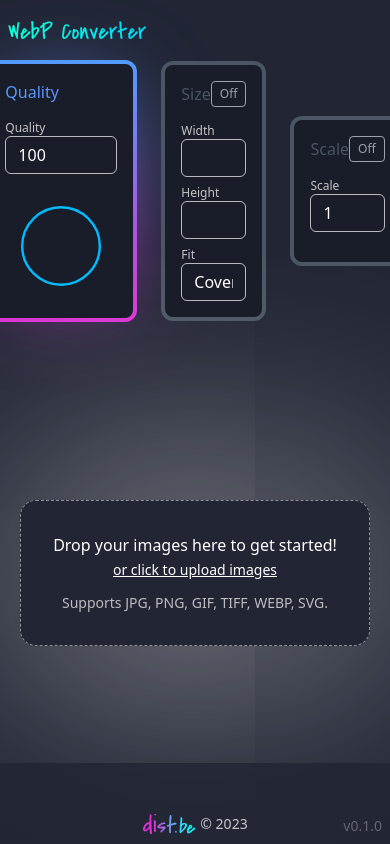
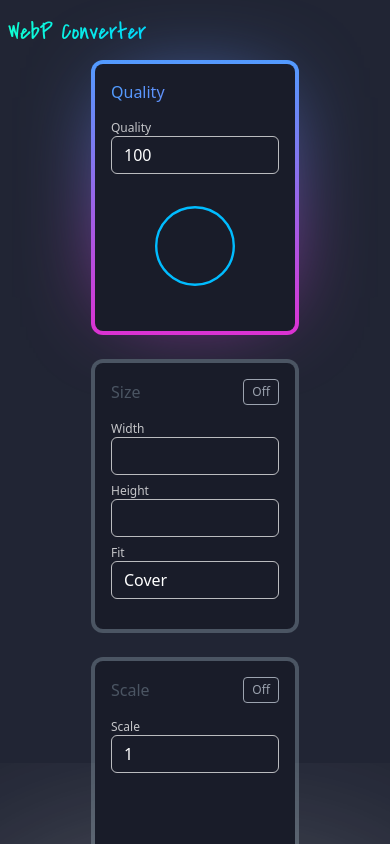
Before and after one commit to distbe/webp, a SvelteKit app: page / in a window 390 px wide. Shown: the top 844 px of the page. Built offline with nearby package versions, Linux system fonts and the light colour scheme.

Commit message:
fix: mobile layout

```diff
--- a/src/routes/+layout.svelte
+++ b/src/routes/+layout.svelte
@@ -17,7 +17,7 @@
     <slot />
   </main>
 
-  <footer>
+  <footer class="relative">
     <div class="container mx-auto px-4 flex justify-center py-2">
       <div class="flex items-center gap-x-1">
         <a href="https://github.com/distbe" target="_blank" rel="noopener noreferrer"
--- a/src/routes/+page.svelte
+++ b/src/routes/+page.svelte
@@ -204,7 +204,7 @@
 <div class="flex flex-col h-full gap-y-6">
   <section>
     <div class="container mx-auto px-4">
-      <div class="flex gap-8 items-center justify-center">
+      <div class="flex gap-8 items-center justify-center flex-wrap">
         <Card title="Quality" on={true} disabled>
           <InputGroup label="Quality">
             <div class="space-y-4">
```
